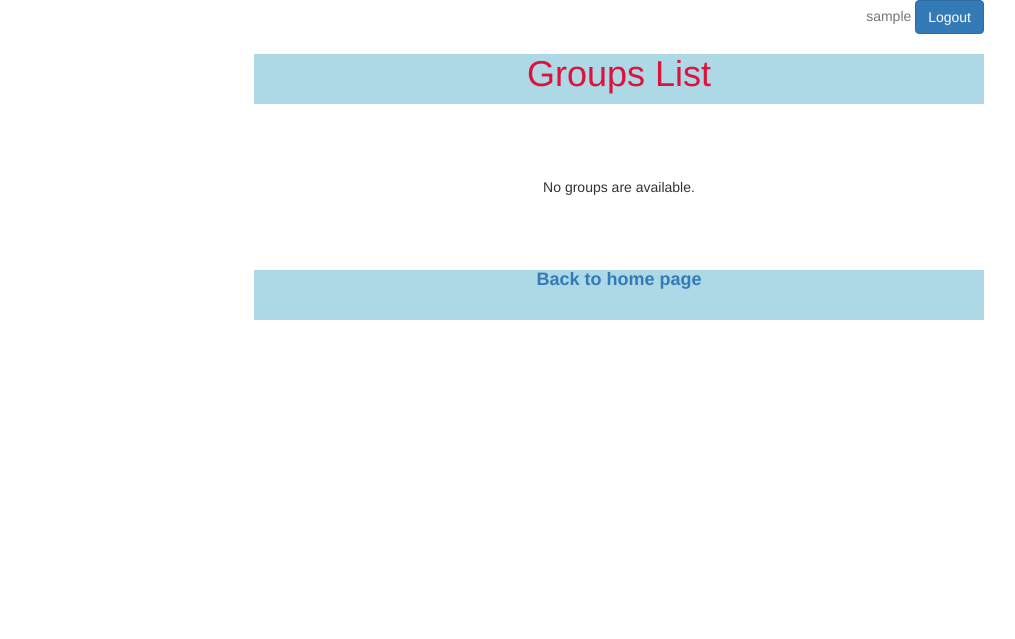
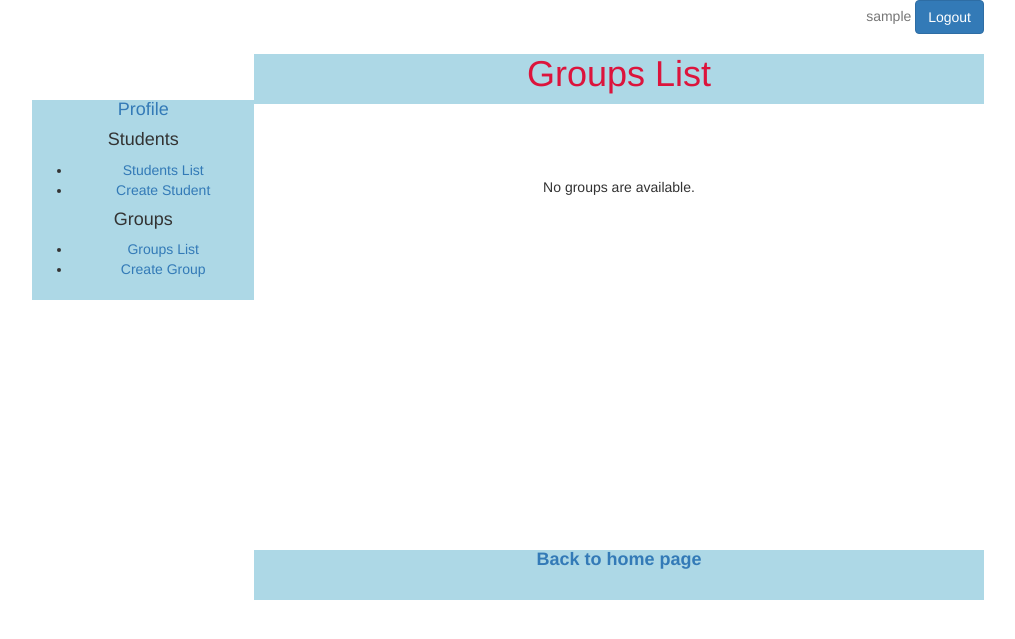
Before and after one commit to DiankaDS/university, a Django app: page /groups/ in a window 1280 px wide. Shown: the top 639 px of the page, without its empty margins (21-1036 px from the left). Run offline with Django 3.2, Linux system fonts and the light colour scheme; the visitor is signed in with stand-in values (Sample User, id 1); data that the repository does not hold is empty; some libraries are stand-ins or nearby versions.

Commit message:
Add navigation by site

```diff
--- a/static/core.css
+++ b/static/core.css
@@ -17,4 +17,15 @@
     margin-bottom: 10%;
     margin-top: 10%;
     text-align: center;
+    height: 300px;
 }
+
+.core-mine{
+    margin-bottom: 20%;
+    margin-top:100px;
+    margin-left: -20%;
+    margin-right: -19%;
+    text-align: center;
+    background: lightblue;
+    height: 200px;
+}
--- a/templates/basic.html
+++ b/templates/basic.html
@@ -10,7 +10,21 @@
 </head>
 <body>
      <div class="container">
-        <div class="col-md-2"></div>
+        <div class="col-md-2">
+            <div class="core-mine">
+                <h4><a href='{% url 'user_profile' %}'>Profile</a></h4>
+                <h4>Students</h4>
+                <ul>
+                    <li><a href='{% url 'students:students' %}'>Students List</a></li>
+                    <li><a href='{% url 'students:create' %}'>Create Student</a></li>
+                </ul>
+                <h4>Groups</h4>
+                <ul>
+                    <li><a href='{% url 'groups:groups' %}'>Groups List</a></li>
+                    <li><a href='{% url 'groups:create' %}'>Create Group</a></li>
+                </ul>
+            </div>
+        </div>
         <div class="col-md-8">
              <div class="text-right">
                 <p class="text-muted">{{ request.user.username }} <a href="{% url 'logout' %}"><button type="button" class="btn btn-primary">Logout</button></a></p>
```
